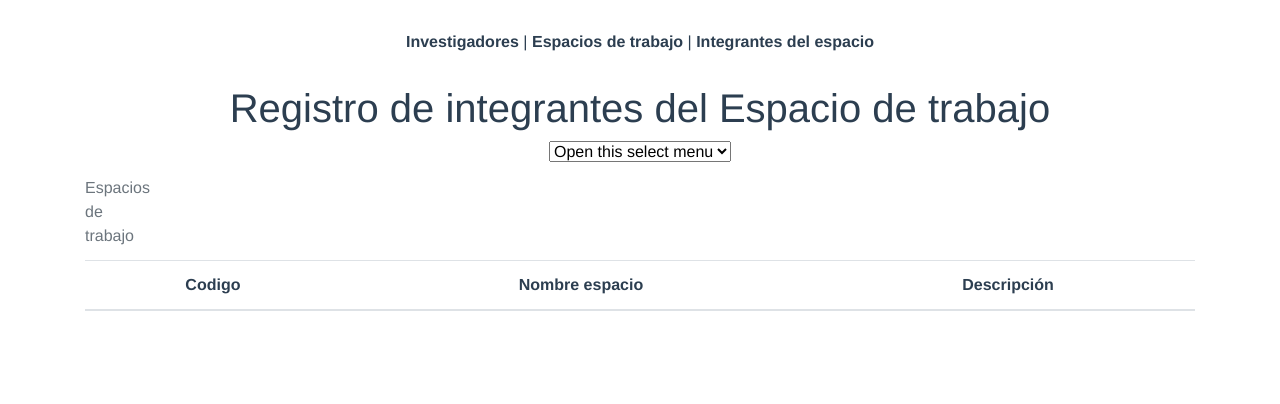
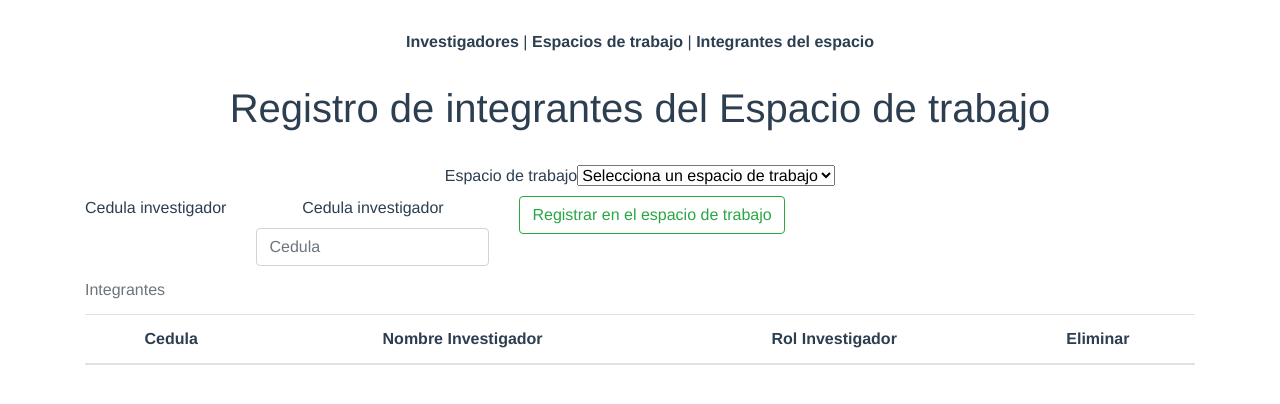
Before and after one commit to Leon-Avalos/indicadores, a Vue app: page /registro_integrantes_espacio in a window 1280 px wide. Shown: the top 404 px of the page. Built offline with nearby package versions, Linux system fonts and the light colour scheme.

Commit message:
correccion integrantes espacio de trabajo

```diff
--- a/src/views/Registro_espacio.vue
+++ b/src/views/Registro_espacio.vue
@@ -25,7 +25,7 @@
 
       <section class="data">
         <caption >
-          Espacios de trabajo
+          Espacios
         </caption>
           <table class="table">
             <thead>
--- a/src/views/Registro_integrantes_espacio.vue
+++ b/src/views/Registro_integrantes_espacio.vue
@@ -3,25 +3,41 @@
     <!-- <img alt="Vue logo" src="../assets/logo.png"> -->
     <link href="https://cdn.jsdelivr.net/npm/bootstrap@5.0.0-beta2/dist/css/bootstrap.min.css" rel="stylesheet" integrity="sha384-BmbxuPwQa2lc/FVzBcNJ7UAyJxM6wuqIj61tLrc4wSX0szH/Ev+nYRRuWlolflfl" crossorigin="anonymous">
     <HelloWorld msg="Registro de integrantes del Espacio de trabajo" />
+    <br>
 
     <div class="container">
+      <label for="inputNombreEspacioTrabajo" class="form-label">Espacio de trabajo</label>
       <select class="form-select" aria-label="Default select example">
-        <option selected>Open this select menu</option>
+        <option selected>Selecciona un espacio de trabajo</option>
         <option value="1">One</option>
         <option value="2">Two</option>
         <option value="3">Three</option>
       </select>
+      <br>
+      <form class="row g-3">
+        <div class="col-auto">
+          <label>Cedula investigador</label>
+        </div>
+        <div class="col-auto">
+          <label for="inputCedulaInvestigador" class="visually-hidden">Cedula investigador</label>
+          <input type="int" class="form-control" id="inputCedulaInvestigador" placeholder="Cedula">
+        </div>
+        <div class="col-auto">
+          <button type="submit" class="btn btn-outline-success mb-3">Registrar en el espacio de trabajo</button>
+        </div>
+      </form>
 
       <section class="data">
         <caption >
-          Espacios de trabajo
+          Integrantes
         </caption>
           <table class="table">
             <thead>
               <tr>
-                <th>Codigo</th>
-                <th>Nombre espacio</th>
-                <th>Descripción</th>
+                <th>Cedula</th>
+                <th>Nombre Investigador</th>
+                <th>Rol Investigador</th>
+                <th>Eliminar</th>
               </tr>
             </thead>
             <tbody>
--- a/src/views/Registro_investigadores.vue
+++ b/src/views/Registro_investigadores.vue
@@ -52,8 +52,8 @@
             </div>
           </div>
           <div class="mb-3">
-            <label for="exampleInputPassword1" class="form-label">Password</label>
-            <input type="password" class="form-control" id="exampleInputPassword1" >
+            <label for="exampleInputPassword1" class="form-label">Contraseña</label>
+            <input type="password" class="form-control" id="exampleInputPassword1" placeholder="Contraseña" >
           </div>
           <button type="submit" @click.prevent="crearInvestigador" class="btn btn-outline-success">Registrar</button>
         </form>
```
